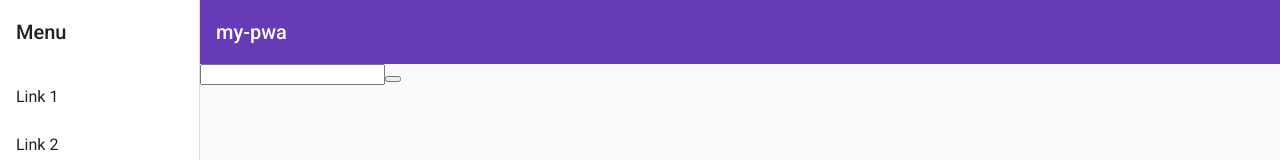
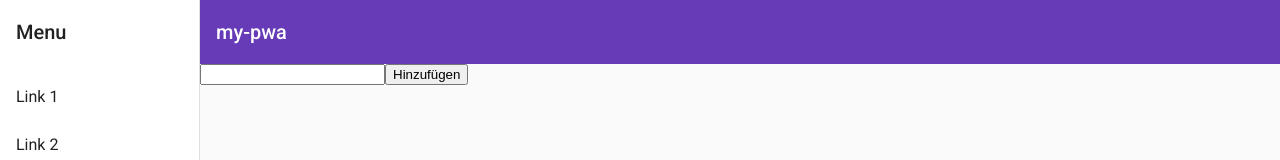
Before and after one commit to gabbersepp/pwa-basta2019, an Angular app in the folder my-pwa/: page / in a window 1280 px wide. Shown: the top 160 px of the page. Built offline with nearby package versions, Linux system fonts and the light colour scheme.

Commit message:
fix input/button

```diff
--- a/my-pwa/src/app/app.component.html
+++ b/my-pwa/src/app/app.component.html
@@ -1,7 +1,5 @@
 <app-nav>
+  <input type="text" #input /><button (click)="add(input.value)">Hinzufügen</button>
 
   <router-outlet></router-outlet>
-
-  <input>
-  <button></button>
 </app-nav>
--- a/my-pwa/src/app/app.component.ts
+++ b/my-pwa/src/app/app.component.ts
@@ -8,7 +8,7 @@ import { Component } from '@angular/core';
 export class AppComponent {
   title = 'my-pwa';
 
-  public add(): void {
-
+  public add(value: string) {
+    console.log(value);
   }
 }
```
